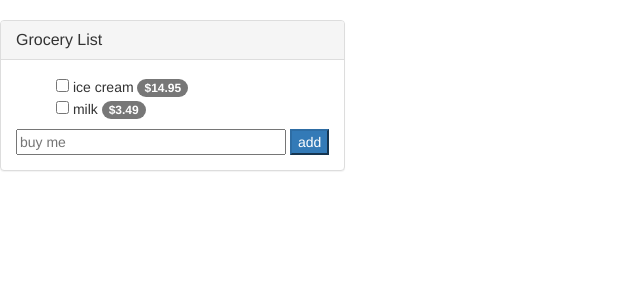
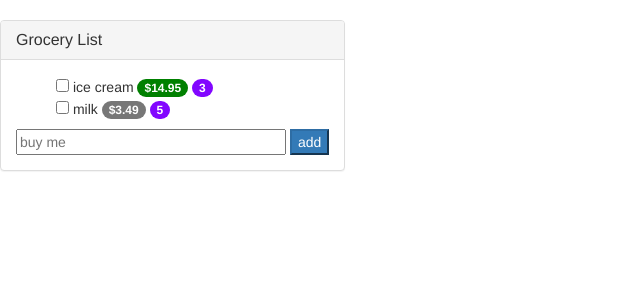
Before and after one commit to SmrtShopper/smart-shopper, a PHP site: page / in a window 1280 px wide. Shown: the part 52-352 px from the top of the page, without its empty margins (0-640 px from the left). Run offline with PHP 8.4, Linux system fonts and the light colour scheme.

Commit message:
aisle badge, fixed color if bought

```diff
--- a/desktop.css
+++ b/desktop.css
@@ -7,6 +7,10 @@ li {
  list-style: none;
 }
 
-.badge .bought-true  {
+.bought-true {
  background-color: green;
 }
+
+.badge-aisle {
+ background-color: #8206ff;
+}
--- a/index.html
+++ b/index.html
@@ -29,7 +29,8 @@
                 <li ng-repeat="item in items">
                   <input type="checkbox">
                   <span>{{item.description}}</span>
-                   <span class = "bought-{{item.bought}}"><span class = "badge">${{item.price}}</span></span>
+                   <span class = "badge bought-{{item.bought}}">${{item.price}}</span>
+                    <span class = "badge badge-aisle">{{item.aisle}}</span>
                 </li>
               </ul>
             <form ng-submit="addItem()">
--- a/item.js
+++ b/item.js
@@ -1,8 +1,8 @@
 angular.module('smartShopper', [])
   .controller('GroceryController', ['$scope', function($scope) {
     $scope.items = [
-      {description:'ice cream', price:14.95, bought: true},
-      {description:'milk', price:3.49, bought: false}];
+      {description:'ice cream', price:14.95, bought: true, aisle: 3},
+      {description:'milk', price:3.49, bought: false, aisle: 5}];
     $scope.addItem = function() {
         $scope.items.push({description: $scope.groceryItem, price:1000000, bought: false});
         $scope.groceryItem = '';
```
